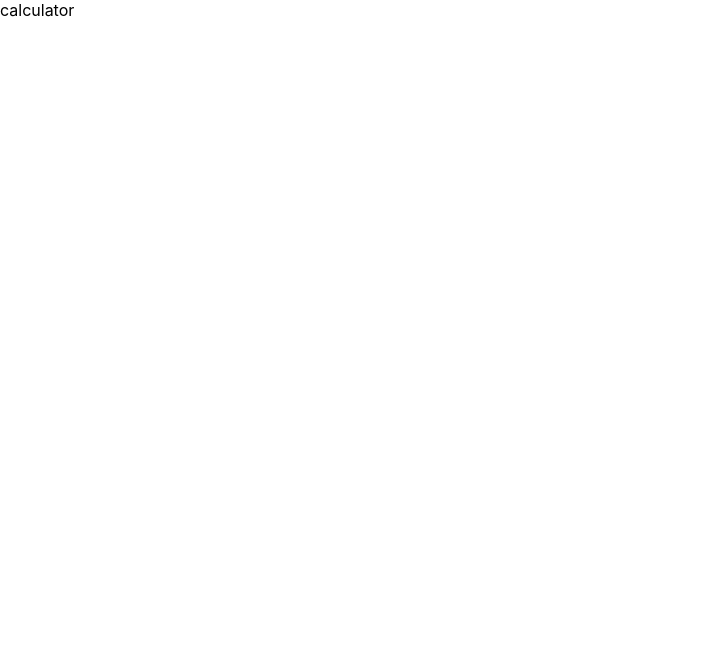
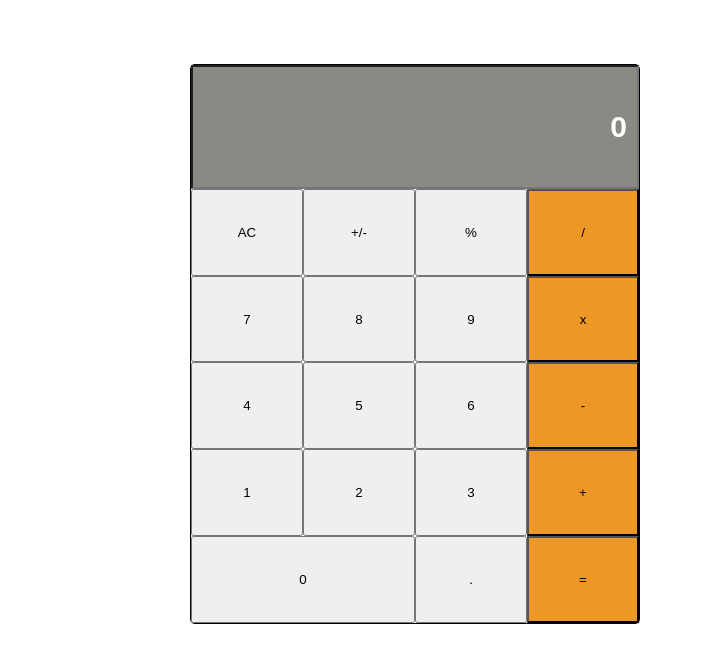
Before and after one commit to ghermaico135/react-math-magicians, a React (Create React App) app: page / in a window 1280 px wide. Shown: the top 662 px of the page, without its empty margins (0-702 px from the left). Built offline with nearby package versions, Linux system fonts and the light colour scheme.

Commit message:
Add userInterface

```diff
--- a/src/App.js
+++ b/src/App.js
@@ -1,14 +1,15 @@
 /** @format */
 
-import './App.css';
-import Calculator from './Components/Calculator';
+/* eslint-disable */
+import "./App.css";
+import Button from "./Components/Button";
 
 function App() {
-  return (
-    <div>
-      <Calculator />
-    </div>
-  );
+	return (
+		<div>
+			<Button />
+		</div>
+	);
 }
 
 export default App;
--- /dev/null
+++ b/src/Components/Button.jsx
@@ -0,0 +1,33 @@
+/* eslint-disable */
+import "./button.css"
+
+const Button = () => (
+  <div className="container">
+  <div className="grid-container">
+
+    <input className=" value-input" type="text" value="0" />
+    <button>AC </button>
+    <button>+/- </button>
+    <button> % </button>
+    <button className="grid-item-color">/ </button>
+    <button>7 </button>
+    <button>8</button>
+    <button>9 </button>
+    <button className="grid-item-color">x </button>
+    <button>4 </button>
+    <button>5 </button>
+    <button>6</button>
+    <button className="grid-item-color">- </button>
+    <button>1 </button>
+    <button>2</button>
+    <button>3</button>
+    <button className="grid-item-color">+ </button>
+    <button className="grid-item-zero">0 </button>
+    <button>.</button>
+    <button className="grid-item-color">=</button>
+  </div>
+
+</div>
+);
+
+export default Button;
--- a/src/Components/Calculator.jsx
+++ /dev/null
@@ -1,7 +0,0 @@
-const Calculator = () => (
-  <div>
-    calculator
-  </div>
-);
-
-export default Calculator;
--- /dev/null
+++ b/src/Components/button.css
@@ -0,0 +1,64 @@
+
+.container {
+  z-index: 1000;
+  width: 900px;
+  margin: 4rem auto;
+}
+
+.title {
+  display: flex;
+  flex: 1;
+}
+
+.grid-container {
+  border: 1px solid black;
+  border-radius: 1%;
+  height: 70vh;
+  width: 50%;
+  display: grid;
+  grid-template-columns: repeat(4, 1fr);
+}
+
+.grid-item-input {
+  grid-column: 1 / span 4;
+  grid-row: 1;
+  width: 100%;
+}
+
+.value-input {
+  width: 100%;
+  height: 100%;
+  font-size: 30px;
+  font-weight: bolder;
+  background-color: #8a8984;
+  color: #fff;
+  z-index: 1000;
+  text-align: end;
+  padding: 10px;
+  grid-column: 1 / span 4;
+  grid-row: 1;
+  width: 100%;
+}
+
+.value-input:focus {
+  outline: none;
+}
+
+.grid-item {
+  background-color: rgba(255, 255, 255, 0.8);
+  text-align: center;
+  padding: 10px;
+  font-size: 30px;
+  border: 1px solid #ccc;
+  border-radius: 1%;
+  cursor: pointer;
+}
+
+.grid-item-zero {
+  grid-column: 1 /span 2;
+  grid-row: 6;
+}
+
+.grid-item-color {
+  background-color: #ed9726;
+}
--- a/src/index.css
+++ b/src/index.css
@@ -1,27 +1,9 @@
-body {
+* {
   margin: 0;
-  font-family:
-    -apple-system,
-    BlinkMacSystemFont,
-    'Segoe UI',
-    'Roboto',
-    'Oxygen',
-    'Ubuntu',
-    'Cantarell',
-    'Fira Sans',
-    'Droid Sans',
-    'Helvetica Neue',
-    sans-serif;
-  -webkit-font-smoothing: antialiased;
-  -moz-osx-font-smoothing: grayscale;
+  box-sizing: border-box;
 }
 
-code {
-  font-family:
-    source-code-pro,
-    Menlo,
-    Monaco,
-    Consolas,
-    'Courier New',
-    monospace;
+body {
+  margin: 0 auto;
+  min-height: 100vh;
 }
```
Also changed, not shown: 1 other file (tests, documents, lock files or other folders).
